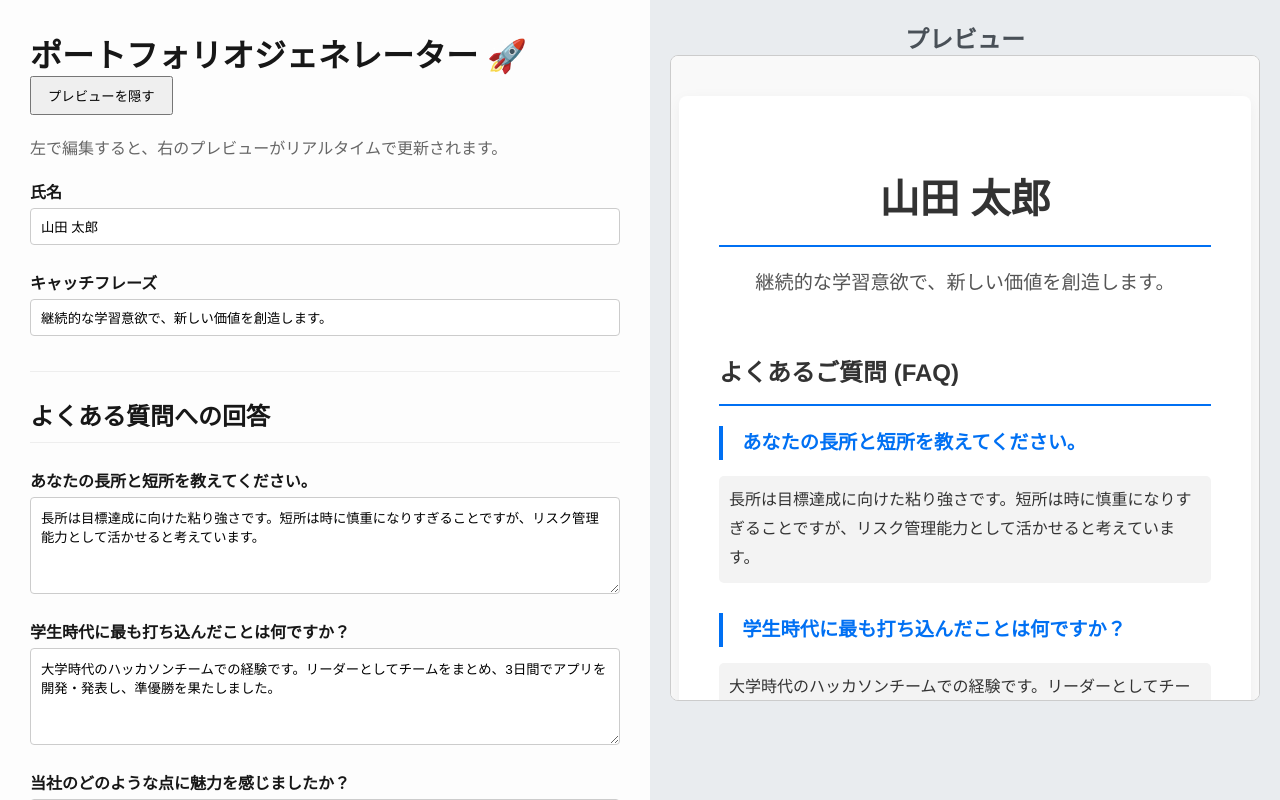
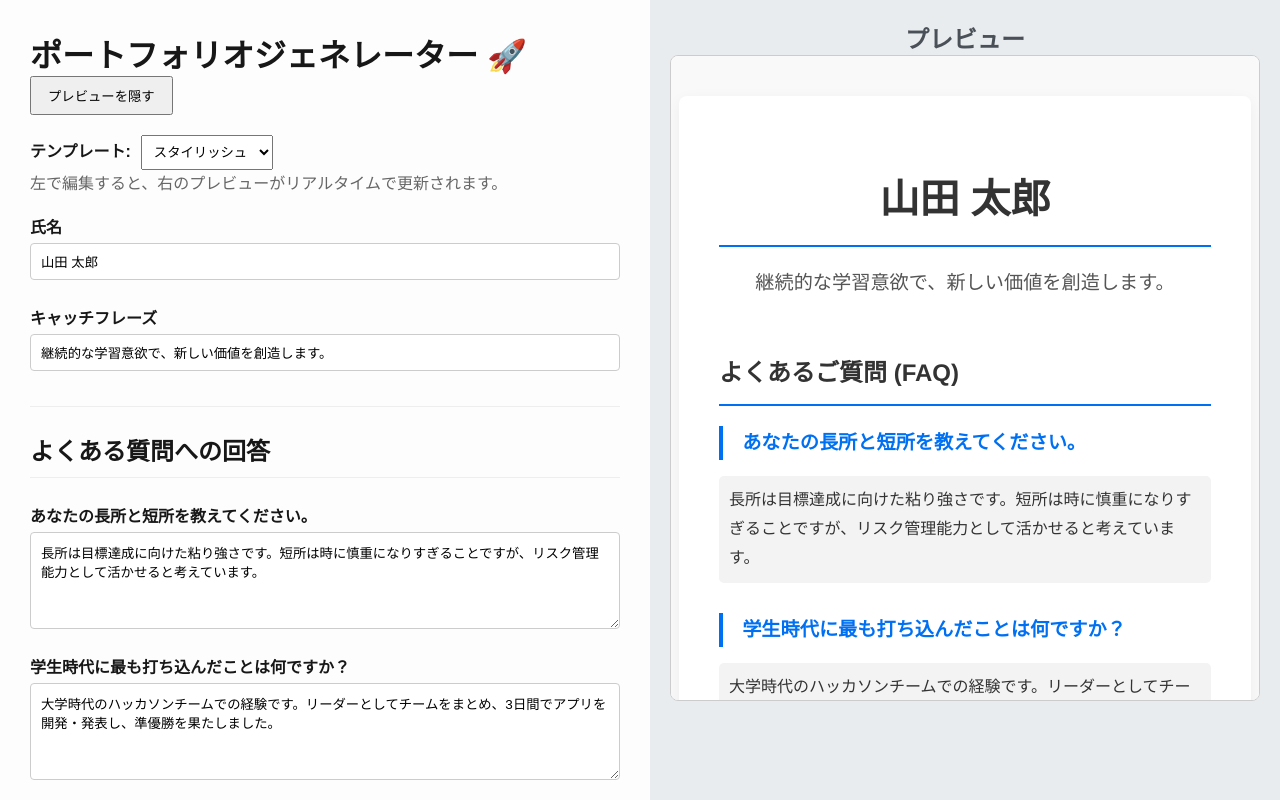
Before and after one commit to shenzel/NAITEI-site, a Next.js app: page / in a window 1280 px wide. Built offline with nearby package versions, Linux system fonts and the light colour scheme.

Commit message:
複数テンプレートに対応

```diff
--- a/lib/portfolioTemplate.ts
+++ /dev/null
@@ -1,64 +0,0 @@
-// テンプレートに渡すデータの型を定義します
-// これにより、どんなデータが必要か明確になり、コードの安全性が高まります。
-interface PortfolioData {
-  yourName: string;
-  catchphrase: string;
-  strengthAndWeakness: string;
-  mostDevotedThing: string;
-  companyAttraction: string;
-}
-
-// HTML文字列を生成して返す関数
-export const generatePortfolioHTML = (data: PortfolioData): string => {
-  // dataオブジェクトから各値を取り出す
-  const { yourName, catchphrase, strengthAndWeakness, mostDevotedThing, companyAttraction} = data;
-
-  // ここにHTMLテンプレートを記述します
-  // ${data.yourName} のようにして動的な値を埋め込みます
-  return `
-<!DOCTYPE html>
-<html lang="ja">
-<head>
-  <meta charset="UTF-8">
-  <meta name="viewport" content="width=device-width, initial-scale=1.0">
-  <title>${yourName}のポートフォリオサイト</title>
-  <style>
-    body { font-family: 'Helvetica Neue', 'Arial', 'Hiragino Kaku Gothic ProN', 'Hiragino Sans', Meiryo, sans-serif; line-height: 1.8; color: #333; background-color: #f9f9f9; }
-    .container { max-width: 800px; margin: 40px auto; padding: 40px; background-color: #fff; border-radius: 8px; box-shadow: 0 4px 15px rgba(0,0,0,0.05); }
-    h1, h2 { border-bottom: 2px solid #0070f3; padding-bottom: 10px; }
-    h1 { font-size: 2.5em; text-align: center; margin-bottom: 10px; }
-    .catchphrase { text-align: center; font-size: 1.2em; color: #555; margin-bottom: 40px; }
-    .faq-section { margin-top: 50px; }
-    .faq-item { margin-bottom: 30px; }
-    .faq-item h3 { font-size: 1.2em; color: #0070f3; margin-bottom: 10px; padding-left: 1em; border-left: 4px solid #0070f3; }
-    .faq-item p { padding: 10px; background-color: #f3f3f3; border-radius: 5px; white-space: pre-wrap; } /* white-spaceで改行を反映 */
-  </style>
-</head>
-<body>
-  <div class="container">
-    <h1>${yourName}</h1>
-    <p class="catchphrase">${catchphrase}</p>
-
-    <div class="faq-section">
-      <h2>よくあるご質問 (FAQ)</h2>
-
-      <div class="faq-item">
-        <h3>あなたの長所と短所を教えてください。</h3>
-        <p>${strengthAndWeakness.replace(/\n/g, '<br>')}</p>
-      </div>
-
-      <div class="faq-item">
-        <h3>学生時代に最も打ち込んだことは何ですか？</h3>
-        <p>${mostDevotedThing.replace(/\n/g, '<br>')}</p>
-      </div>
-
-      <div class="faq-item">
-        <h3>当社のどのような点に魅力を感じましたか？</h3>
-        <p>${companyAttraction.replace(/\n/g, '<br>')}</p>
-      </div>
-    </div>
-  </div>
-</body>
-</html>
-  `;
-};
--- /dev/null
+++ b/lib/templates.ts
@@ -0,0 +1,109 @@
+// テンプレートに渡すデータの型定義（変更なし）
+interface PortfolioData {
+  yourName: string;
+  catchphrase: string;
+  strengthAndWeakness: string;
+  mostDevotedThing: string;
+  companyAttraction: string;
+}
+
+// --- テンプレート1: スタイリッシュ ---
+const generateStylishHTML = (data: PortfolioData): string => {
+  // ... (今までのHTMLテンプレートの中身をここにそのままコピー) ...
+  return `
+<!DOCTYPE html>
+<html lang="ja">
+<head>
+  <meta charset="UTF-8">
+  <meta name="viewport" content="width=device-width, initial-scale=1.0">
+  <title>${data.yourName}のポートフォリオサイト</title>
+  <style>
+    body { font-family: 'Helvetica Neue', 'Arial', 'Hiragino Kaku Gothic ProN', 'Hiragino Sans', Meiryo, sans-serif; line-height: 1.8; color: #333; background-color: #f9f9f9; }
+    .container { max-width: 800px; margin: 40px auto; padding: 40px; background-color: #fff; border-radius: 8px; box-shadow: 0 4px 15px rgba(0,0,0,0.05); }
+    h1, h2 { border-bottom: 2px solid #0070f3; padding-bottom: 10px; }
+    h1 { font-size: 2.5em; text-align: center; margin-bottom: 10px; }
+    .catchphrase { text-align: center; font-size: 1.2em; color: #555; margin-bottom: 40px; }
+    .faq-section { margin-top: 50px; }
+    .faq-item { margin-bottom: 30px; }
+    .faq-item h3 { font-size: 1.2em; color: #0070f3; margin-bottom: 10px; padding-left: 1em; border-left: 4px solid #0070f3; }
+    .faq-item p { padding: 10px; background-color: #f3f3f3; border-radius: 5px; white-space: pre-wrap; } /* white-spaceで改行を反映 */
+  </style>
+</head>
+<body>
+  <div class="container">
+    <h1>${data.yourName}</h1>
+    <p class="catchphrase">${data.catchphrase}</p>
+
+    <div class="faq-section">
+      <h2>よくあるご質問 (FAQ)</h2>
+
+      <div class="faq-item">
+        <h3>あなたの長所と短所を教えてください。</h3>
+        <p>${data.strengthAndWeakness.replace(/\n/g, '<br>')}</p>
+      </div>
+
+      <div class="faq-item">
+        <h3>学生時代に最も打ち込んだことは何ですか？</h3>
+        <p>${data.mostDevotedThing.replace(/\n/g, '<br>')}</p>
+      </div>
+
+      <div class="faq-item">
+        <h3>当社のどのような点に魅力を感じましたか？</h3>
+        <p>${data.companyAttraction.replace(/\n/g, '<br>')}</p>
+      </div>
+
+    </div>
+  </div>
+</body>
+</html>
+  `;
+};
+
+// --- テンプレート2: シンプル ---
+const generateSimpleHTML = (data: PortfolioData): string => {
+  return `
+<!DOCTYPE html>
+<html lang="ja">
+<head>
+  <meta charset="UTF-8">
+  <title>${data.yourName}のポートフォリオ</title>
+  <style>
+    body { font-family: "MS PMincho", "Hiragino Mincho ProN", serif; line-height: 2; color: #222; }
+    .container { max-width: 720px; margin: 30px auto; padding: 20px; }
+    h1 { font-size: 2em; text-align: center; margin-bottom: 30px; }
+    h2 { font-size: 1.5em; border-bottom: 1px solid #ccc; padding-bottom: 5px; margin-top: 40px; }
+    p { text-indent: 1em; } /* 字下げ */
+  </style>
+</head>
+<body>
+  <div class="container">
+    <h1>${data.yourName}</h1>
+    <h2>自己紹介</h2>
+    <p>${data.catchphrase}</p>
+    <h2>よくあるご質問</h2>
+    <h3>長所と短所</h3>
+    <p>${data.strengthAndWeakness.replace(/\n/g, '<br>')}</p>
+    <h3>学生時代に最も打ち込んだこと</h3>
+    <p>${data.mostDevotedThing.replace(/\n/g, '<br>')}</p>
+    <h3>当社への魅力</h3>
+    <p>${data.companyAttraction.replace(/\n/g, '<br>')}</p>
+  </div>
+</body>
+</html>
+  `;
+};
+
+// --- テンプレート情報をエクスポート ---
+export const templates = {
+  stylish: {
+    name: 'スタイリッシュ',
+    generate: generateStylishHTML,
+  },
+  simple: {
+    name: 'シンプル',
+    generate: generateSimpleHTML,
+  },
+};
+
+// テンプレートのID（キー）の型をエクスポート
+export type TemplateKey = keyof typeof templates;
--- a/src/app/page.tsx
+++ b/src/app/page.tsx
@@ -1,7 +1,7 @@
 "use client";
 
 import { useState, useEffect } from 'react';
-import { generatePortfolioHTML } from '../../lib/portfolioTemplate';
+import { templates, TemplateKey } from '../../lib/templates';
 
 export default function Home() {
   const [inputs, setInputs] = useState({
@@ -18,9 +18,17 @@ export default function Home() {
   // プレビューの表示/非表示を管理するState (デフォルトは表示)
   const [isPreviewVisible, setIsPreviewVisible] = useState(true);
   // --- ここまで ---
+// --- ここからが追加部分 ---
+  // 選択されているテンプレートのIDを管理するState
+  const [selectedTemplate, setSelectedTemplate] = useState<TemplateKey>('stylish');
+  // --- ここまで ---
 
+  // useEffectの依存配列に selectedTemplate を追加
   useEffect(() => {
-    const htmlContent = generatePortfolioHTML(inputs);
+    // 選択されたテンプレートの生成関数を取得
+    const generateHTML = templates[selectedTemplate].generate;
+    const htmlContent = generateHTML(inputs);
+
     const blob = new Blob([htmlContent], { type: 'text/html' });
     if (previewUrl) {
       URL.revokeObjectURL(previewUrl);
@@ -31,7 +39,9 @@ export default function Home() {
     return () => {
       URL.revokeObjectURL(newUrl);
     };
-  }, [inputs]);
+  // `inputs` または `selectedTemplate` が変更されたときに再実行
+  }, [inputs, selectedTemplate]);
+
 
   const handleChange = (e: React.ChangeEvent<HTMLInputElement | HTMLTextAreaElement>) => {
     const { name, value } = e.target;
@@ -42,7 +52,9 @@ export default function Home() {
   };
 
   const handleDownload = () => {
-    const htmlContent = generatePortfolioHTML(inputs);
+    // ダウンロード時も選択されたテンプレートを使用
+    const generateHTML = templates[selectedTemplate].generate;
+    const htmlContent = generateHTML(inputs);
     const blob = new Blob([htmlContent], { type: 'text/html' });
     const url = URL.createObjectURL(blob);
     const a = document.createElement('a');
@@ -69,7 +81,24 @@ export default function Home() {
           >
             {isPreviewVisible ? 'プレビューを隠す' : 'プレビューを表示'}
           </button>
-          {/* --- ここまで --- */}
+
+            {/* テンプレート選択ドロップダウン */}
+            <div>
+              <label htmlFor="template-select" style={{ marginRight: '10px', fontWeight: 'bold' }}>テンプレート:</label>
+              <select
+                id="template-select"
+                value={selectedTemplate}
+                onChange={(e) => setSelectedTemplate(e.target.value as TemplateKey)}
+                style={{ padding: '8px' }}
+              >
+                {/* templatesオブジェクトから選択肢を動的に生成 */}
+                {Object.keys(templates).map((key) => (
+                  <option key={key} value={key}>
+                    {templates[key as TemplateKey].name}
+                  </option>
+                ))}
+              </select>
+            </div>
 
           <p style={{ marginTop: '0', color: '#666', paddingBottom: '20px' }}>左で編集すると、右のプレビューがリアルタイムで更新されます。</p>
 
```
